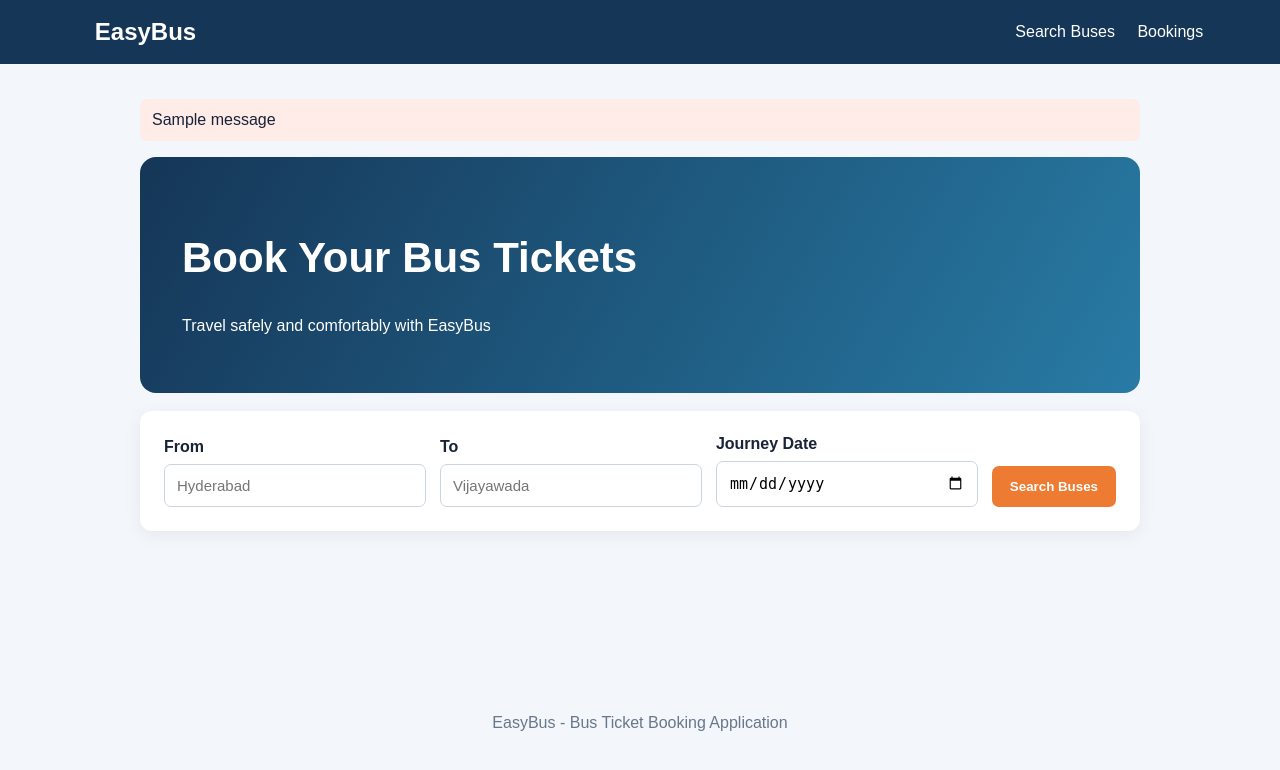
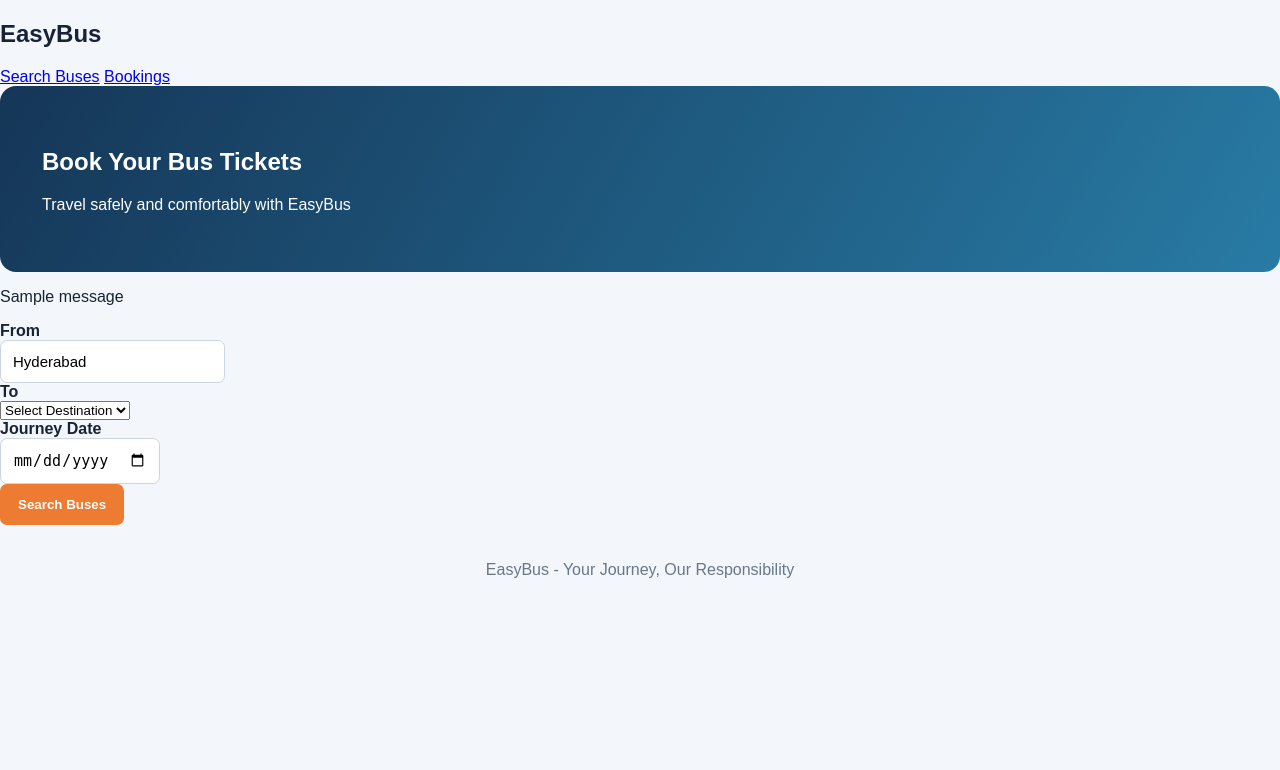
Before and after one commit to rishi0143/aws-project, a Flask app: template templates/index.html in a window 1280 px wide. Shown: the top 770 px of the page. Run offline with Flask 3, Linux system fonts and the light colour scheme; the template is opened without the code that fills it: most values are stand-ins (such as "Sample title", 1, 10 or a date in 2020); one stand-in notice (Sample message) is shown.

Commit message:
Update index.html

```diff
--- a/templates/index.html
+++ b/templates/index.html
@@ -1,30 +1,76 @@
-{% extends "base.html" %}
 
-{% block content %}
+<!DOCTYPE html>
+<html lang="en">
+<head>
+    <meta charset="UTF-8">
+    <meta name="viewport" content="width=device-width, initial-scale=1.0">
+    <title>EasyBus - Bus Ticket Booking</title>
+    <link rel="stylesheet"
+          href="{{ url_for('static', filename='style.css') }}">
+</head>
+<body>
 
-<section class="hero">
-    <h1>Book Your Bus Tickets</h1>
-    <p>Travel safely and comfortably with EasyBus</p>
-</section>
+<nav class="navbar">
+    <h1>EasyBus</h1>
+    <div>
+        <a href="/">Search Buses</a>
+        <a href="/my-bookings">Bookings</a>
+    </div>
+</nav>
 
-<form class="panel search" action="/search" method="GET">
+<div class="container">
 
-    <label>From
-        <input type="text" name="source"
-               placeholder="Hyderabad" required>
-    </label>
+    <section class="hero">
+        <h2>Book Your Bus Tickets</h2>
+        <p>Travel safely and comfortably with EasyBus</p>
+    </section>
 
-    <label>To
-        <input type="text" name="destination"
-               placeholder="Vijayawada" required>
-    </label>
+    {% with messages = get_flashed_messages() %}
+        {% for message in messages %}
+            <p class="message">{{ message }}</p>
+        {% endfor %}
+    {% endwith %}
 
-    <label>Journey Date
-        <input type="date" name="travel_date" required>
-    </label>
+    <section class="search-box">
+        <form action="/search" method="POST">
 
-    <button type="submit">Search Buses</button>
+            <div class="form-group">
+                <label>From</label>
+                <input type="text"
+                       name="source"
+                       value="Hyderabad"
+                       readonly>
+            </div>
 
-</form>
+            <div class="form-group">
+                <label>To</label>
+                <select name="destination" required>
+                    <option value="">Select Destination</option>
+                    <option value="Visakhapatnam">Vizag</option>
+                    <option value="Vijayawada">Vijayawada</option>
+                    <option value="Sompeta">Sompeta</option>
+                    <option value="Baruva">Baruva</option>
+                </select>
+            </div>
 
-{% endblock %}
+            <div class="form-group">
+                <label>Journey Date</label>
+                <input type="date"
+                       name="journey_date"
+                       min="{{ today }}"
+                       required>
+            </div>
+
+            <button type="submit">Search Buses</button>
+
+        </form>
+    </section>
+
+</div>
+
+<footer>
+    <p>EasyBus - Your Journey, Our Responsibility</p>
+</footer>
+
+</body>
+</html>
```
